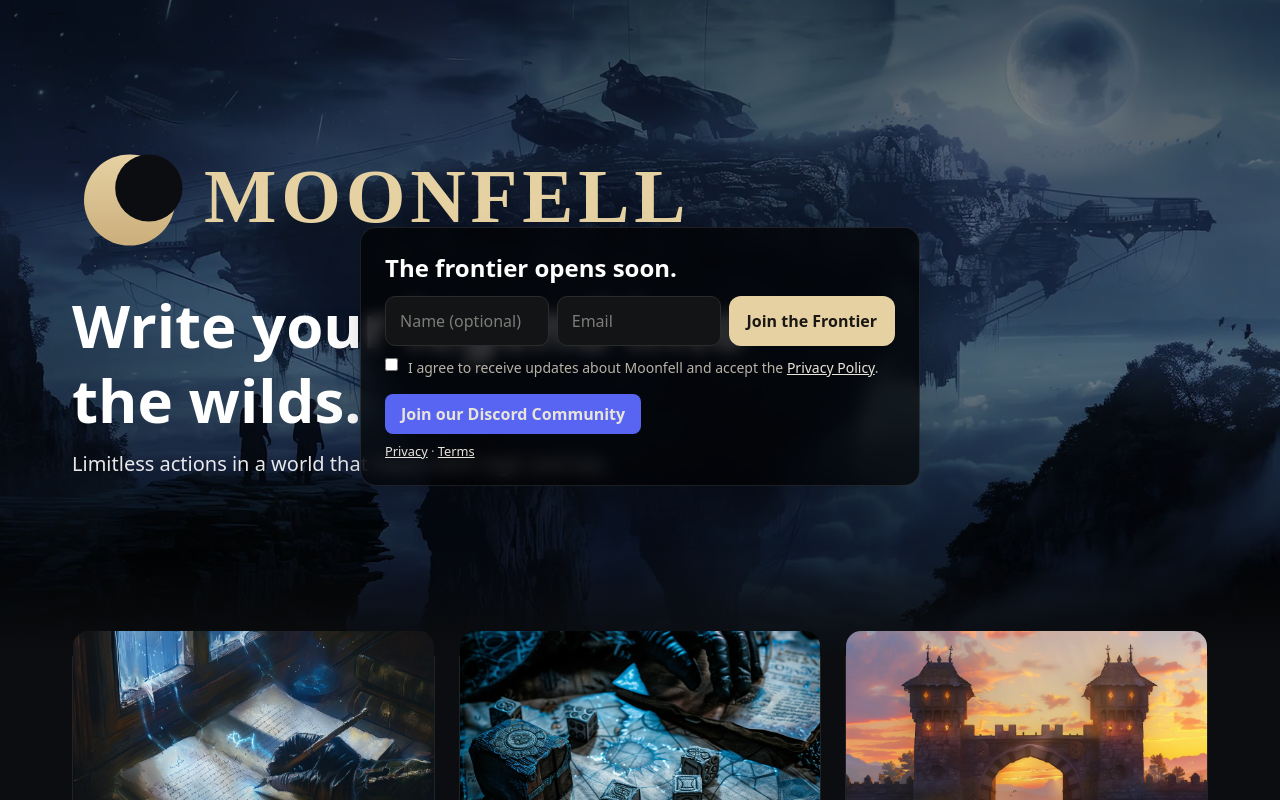
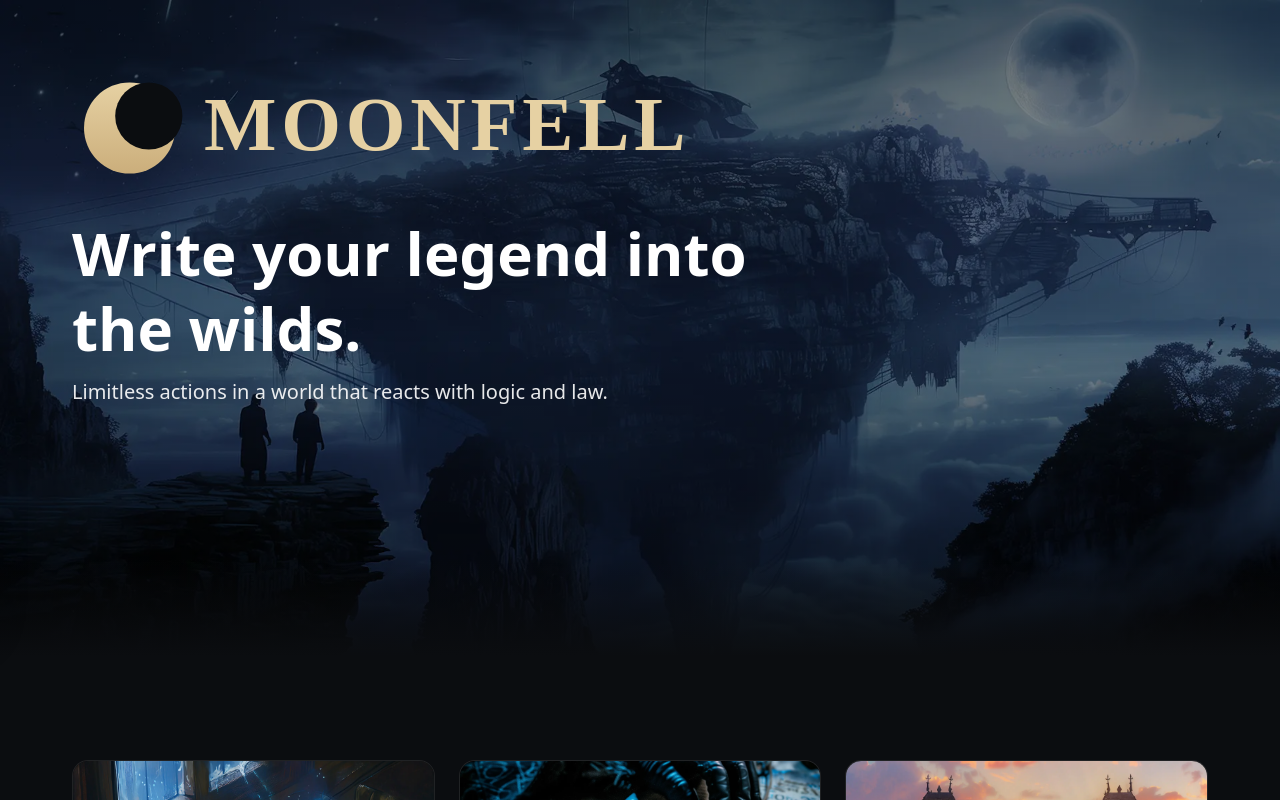
Before and after one commit to terryjlee86/moonfell-landing, a Next.js app: page / in a window 1280 px wide. Shown: the top 800 px of the page. Built offline with nearby package versions, Linux system fonts and the light colour scheme; no server answers.

Commit message:
Gone back to working version

```diff
--- a/src/pages/index.tsx
+++ b/src/pages/index.tsx
@@ -1,3 +1,4 @@
+// src/pages/index.tsx
 import { FormEvent, useEffect, useState } from "react";
 import Image from "next/image";
 import { gaEvent, fbqEvent } from "../lib/analytics";
@@ -41,6 +42,9 @@ function useUTM() {
       if (v) obj[k] = v;
     });
     set(obj);
+    try {
+      localStorage.setItem("moonfell_utm", JSON.stringify(obj));
+    } catch {}
   }, []);
   return utm;
 }
@@ -62,11 +66,21 @@ export default function Home() {
     setErr("");
 
     const f = e.currentTarget as any;
+
+    // Fallback to persisted UTM if hook is empty
+    let utmPayload = utm;
+    try {
+      if (!utmPayload || Object.keys(utmPayload).length === 0) {
+        const fromStorage = JSON.parse(localStorage.getItem("moonfell_utm") || "{}");
+        if (fromStorage && typeof fromStorage === "object") utmPayload = fromStorage;
+      }
+    } catch {}
+
     const data = {
       name: f.name.value.trim(),
       email: f.email.value.trim(),
       consent: f.consent.checked,
-      utm,
+      utm: utmPayload,
       hp: f.website.value, // honeypot
     };
 
@@ -86,7 +100,6 @@ export default function Home() {
       setStatus(r.ok ? "ok" : "err");
 
       if (r.ok) {
-        // Fire analytics ONLY on real, successful subscription
         gaEvent("signup", { method: "beehiiv" });
         fbqEvent("CompleteRegistration");
       } else {
@@ -103,7 +116,7 @@ export default function Home() {
     <main className="bg-[var(--bg)] text-[var(--fg)]">
       {/* ========================= HERO ========================= */}
       <section className="relative isolate">
-        {/* Fixed-height wrapper ensures full-bleed background renders */}
+        {/* Full-bleed background */}
         <div className="relative w-full h-[70vh] md:h-[82vh]">
           {/* Desktop background */}
           <div className="hidden md:block absolute inset-0 -z-10">
@@ -129,12 +142,9 @@ export default function Home() {
             />
             <div className="absolute inset-0 bg-gradient-to-b from-black/60 via-black/40 to-black/75" />
           </div>
-          {/* Soft fade into page to avoid harsh cut */}
-          <div className="absolute inset-x-0 bottom-0 h-24 bg-gradient-to-b from-transparent to-[var(--bg)] pointer-events-none" />
-        </div>
 
-        {/* Foreground copy pulled upward over the background */}
-        <div className="mx-auto max-w-[1200px] px-4 sm:px-6 lg:px-8 -mt-[56vh] md:-mt-[66vh] pb-8 md:pb-12">
+          {/* Foreground copy (left) */}
+          <div className="mx-auto max-w-[1200px] px-4 sm:px-6 lg:px-8 pt-10 md:pt-14">
             <div className="max-w-[720px]">
               {/* eslint-disable-next-line @next/next/no-img-element */}
               <img
@@ -152,43 +162,67 @@ export default function Home() {
             </div>
           </div>
 
-        {/* ========================= SIGNUP OVERLAY (above the fold, over the fade) ========================= */}
+          {/* Soft fade into page (stays behind the floating card) */}
+          <div className="absolute inset-x-0 bottom-0 h-24 bg-gradient-to-b from-transparent to-[var(--bg)] pointer-events-none" />
+        </div>
+
+        {/* ========================= SIGNUP OVERLAY ========================= */}
+        {/* This overlay floats above the hero fade. Adjust bottom/left/right to move independently. */}
         <div
           id="signup"
           className="
-            absolute inset-x-0
+            pointer-events-auto
+            absolute inset-x-0 md:inset-x-auto
+            z-10
+            px-5
             bottom-6 sm:bottom-8 md:bottom-10
-            z-50
-            px-5
           "
         >
-          <div className="mx-auto max-w-[900px] md:max-w-[560px]">
+          <div className="mx-auto md:ml-[calc((100%-1200px)/2+0.5rem)] md:mx-0 max-w-[900px] md:max-w-[560px]">
             <div className="rounded-2xl border border-white/10 bg-black/70 backdrop-blur p-5 sm:p-6 shadow-2xl">
               <h2 className="text-xl sm:text-2xl font-semibold text-white">The frontier opens soon.</h2>
 
               {status === "ok" ? (
-                <p className="mt-2 text-[var(--muted)]">Thanks! Check your inbox to confirm your email.</p>
+                <p className="mt-2 text-[var(--muted)]" aria-live="polite">
+                  Thanks! Check your inbox to confirm your email.
+                </p>
               ) : (
-                <form onSubmit={onSubmit} className="mt-3">
+                <form onSubmit={onSubmit} className="mt-3" noValidate>
                   <div className="flex flex-col sm:flex-row gap-2">
+                    <div className="flex-1">
+                      <label htmlFor="name" className="sr-only">
+                        Name
+                      </label>
                       <input
-                      className="flex-1 rounded-lg border border-[#2b2b2b] bg-[#121416] px-3 py-3 text-[var(--fg)]"
+                        id="name"
+                        className="w-full rounded-lg border border-[#2b2b2b] bg-[#121416] px-3 py-3 text-[var(--fg)]"
                         type="text"
                         name="name"
                         placeholder="Name (optional)"
                         autoComplete="name"
                       />
+                    </div>
+
+                    <div className="flex-1">
+                      <label htmlFor="email" className="sr-only">
+                        Email
+                      </label>
                       <input
-                      className="flex-1 rounded-lg border border-[#2b2b2b] bg-[#121416] px-3 py-3 text-[var(--fg)]"
+                        id="email"
+                        className="w-full rounded-lg border border-[#2b2b2b] bg-[#121416] px-3 py-3 text-[var(--fg)]"
                         type="email"
                         name="email"
                         placeholder="Email"
                         autoComplete="email"
                         required
+                        inputMode="email"
                       />
+                    </div>
+
                     <button
                       disabled={status === "loading"}
                       className="rounded-lg px-4 py-3 font-semibold bg-[var(--accent)] text-[#1a1714] disabled:opacity-70"
+                      aria-busy={status === "loading" ? "true" : "false"}
                     >
                       {status === "loading" ? "Joining…" : "Join the Frontier"}
                     </button>
@@ -197,18 +231,26 @@ export default function Home() {
                   {/* honeypot */}
                   <input type="text" name="website" className="hidden" tabIndex={-1} autoComplete="off" />
 
-                  <label className="mt-3 flex gap-2 text-sm text-[var(--muted)]">
-                    <input type="checkbox" name="consent" required />
+                  <label htmlFor="consent" className="mt-3 flex gap-2 text-sm text-[var(--muted)]">
+                    <input id="consent" type="checkbox" name="consent" required />
                     <span>
                       I agree to receive updates about Moonfell and accept the{" "}
-                      <a className="underline" href="/privacy">Privacy Policy</a>.
+                      <a className="underline" href="/privacy">
+                        Privacy Policy
+                      </a>
+                      .
                     </span>
                   </label>
 
-                  {status === "err" && <small className="mt-2 block text-red-300">{err}</small>}
+                  {status === "err" && (
+                    <small className="mt-2 block text-red-300" role="alert">
+                      {err}
+                    </small>
+                  )}
                 </form>
               )}
 
+              {/* Discord (permanent invite) */}
               <div className="mt-4">
                 <a
                   onClick={handleDiscordClick}
@@ -223,7 +265,13 @@ export default function Home() {
               </div>
 
               <small className="mt-2 block text-[var(--muted)]">
-                <a className="underline" href="/privacy">Privacy</a> · <a className="underline" href="/terms">Terms</a>
+                <a className="underline" href="/privacy">
+                  Privacy
+                </a>{" "}
+                ·{" "}
+                <a className="underline" href="/terms">
+                  Terms
+                </a>
               </small>
             </div>
           </div>
@@ -272,16 +320,23 @@ export default function Home() {
 
         <h2 className="mt-8 text-2xl md:text-3xl font-semibold text-[var(--accent)]">The Rules of Moonfell</h2>
         <ul className="list-disc pl-6 space-y-2 mt-2">
-          <li><strong>Consistent</strong> — The same rules apply to you, your allies, and your enemies.</li>
-          <li><strong>Responsive</strong> — Every action is tested against stats, skills, and environment.</li>
-          <li><strong>Unscripted</strong> — No fixed choices. Creativity matters.</li>
+          <li>
+            <strong>Consistent</strong> — The same rules apply to you, your allies, and your enemies.
+          </li>
+          <li>
+            <strong>Responsive</strong> — Every action is tested against stats, skills, and environment.
+          </li>
+          <li>
+            <strong>Unscripted</strong> — No fixed choices. Creativity matters.
+          </li>
         </ul>
 
         <div className="grid grid-cols-1 sm:grid-cols-2 gap-5 mt-6">
           <div>
             <h3 className="text-lg font-semibold">Combat Freedom</h3>
             <p className="mt-1 text-[var(--muted)]">
-              Brace on a stump and rip a spider from its web. If you’re strong, close, and quick enough — it works. If not, you’re pulled in.
+              Brace on a stump and rip a spider from its web. If you’re strong, close, and quick enough — it works. If not, you’re
+              pulled in.
             </p>
           </div>
           <div>
@@ -313,7 +368,8 @@ export default function Home() {
             <details className="group rounded-xl border border-white/10 bg-black/20 p-4 open:bg-black/30">
               <summary className="cursor-pointer list-none font-semibold">What is Moonfell?</summary>
               <div className="mt-2 text-[var(--muted)]">
-                Moonfell is a text-first, single-player frontier RPG. You describe actions in your own words; the world responds using rules, stats and dice under the hood.
+                Moonfell is a text-first, single-player frontier RPG. You describe actions in your own words; the world responds
+                using rules, stats and dice under the hood.
               </div>
             </details>
             <details className="group rounded-xl border border-white/10 bg-black/20 p-4 open:bg-black/30">
@@ -325,13 +381,15 @@ export default function Home() {
             <details className="group rounded-xl border border-white/10 bg-black/20 p-4 open:bg-black/30">
               <summary className="cursor-pointer list-none font-semibold">Is it really single-player but a shared world?</summary>
               <div className="mt-2 text-[var(--muted)]">
-                Yes. You play at your own pace, but the world persists. Changes you cause can be found by other players later (no real-time multiplayer).
+                Yes. You play at your own pace, but the world persists. Changes you cause can be found by other players later (no
+                real-time multiplayer).
               </div>
             </details>
             <details className="group rounded-xl border border-white/10 bg-black/20 p-4 open:bg-black/30">
               <summary className="cursor-pointer list-none font-semibold">Is it text-only?</summary>
               <div className="mt-2 text-[var(--muted)]">
-                In-game presentation is prose. You can attempt any reasonable action you can describe; outcomes are grounded in stats, skills, distance, light/noise, and dice.
+                In-game presentation is prose. You can attempt any reasonable action you can describe; outcomes are grounded in
+                stats, skills, distance, light/noise, and dice.
               </div>
             </details>
             <details className="group rounded-xl border border-white/10 bg-black/20 p-4 open:bg-black/30">
```
Lines whose indentation alone changed are shown as unchanged.
